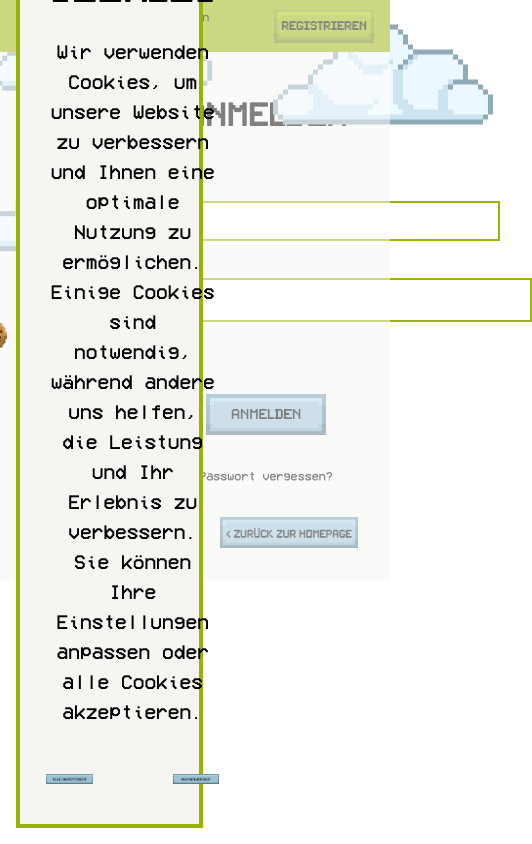
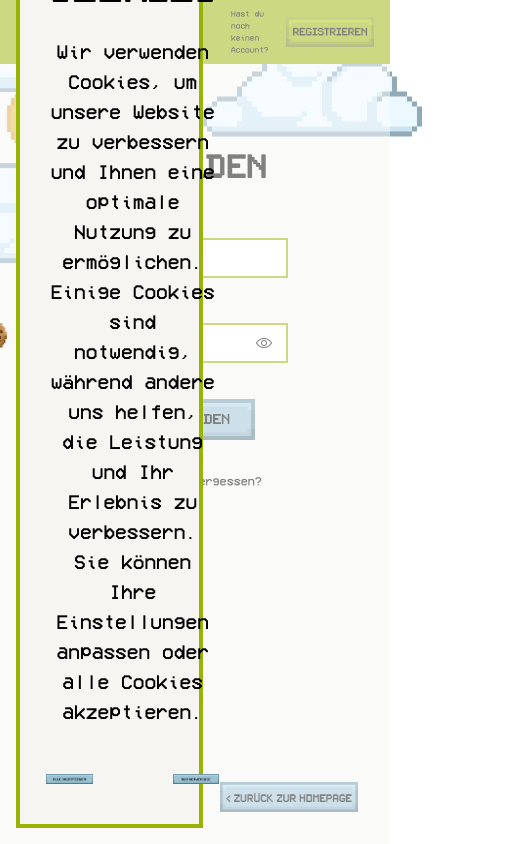
Before and after one commit to linguExplorer/linguExplorer, a Vue app in the folder webpage/: page /anmelden in a window 390 px wide. Shown: the whole page, 532 px wide, since content can reach past the window. Built offline with nearby package versions, Linux system fonts and the light colour scheme.

Commit message:
update anmelden

```diff
--- a/webpage/src/pages/Anmelden.vue
+++ b/webpage/src/pages/Anmelden.vue
@@ -4,19 +4,18 @@
       class="absolute top-0 left-0 flex justify-center items-center h-screen w-full bg-white bg-opacity-50 z-50"
     ></div>
 
-    <div
-      class="font-vcr m-0 text-black w-full bg-[#f6f5f1] flex flex-col justify-center"
-    >
+    <div class="font-vcr m-0 text-black h-screen w-full bg-[#f6f5f1] flex flex-col justify-center">
+
       <header class="bg-[#99b305] text-black sticky top-0 z-10 w-full px-4">
         <section class="w-full py-2 flex justify-between items-center">
           <img
             src="@/assets/xx_Images/xx_Images/wordmark/wordmark_hell_scaled.png"
             alt="Logo"
-            class="w-1/6 max-w-[180px] sm:w-1/3 sm:max-w-[200px]"
+            class="w-3/6 max-w-[180px] sm:max-w-[200px] mr-9"
           />
           <div class="flex justify-center items-center class=gap-1 sm:gap-4">
             <!-- Text -->
-            <p class="text-[12px] sm:text-[18px] font-vcr mr-1 sm:mr-4">Hast du noch keinen Account?</p>
+            <p class="text-[8px] sm:text-[18px] font-vcr mr-1 sm:mr-4">Hast du noch keinen Account?</p>
             <!-- Button -->
             <button class="hover-button max-w-[100px] sm:max-w-[150px]">
               <router-link to="/registrieren" class="nav-link" href="#">
@@ -28,68 +27,66 @@
               </router-link>
             </button>
           </div>
-
-
         </section>
       </header>
 
-      <main class="max-w-6xl mx-auto mt-[40px] sm:mt-[80px] px-4 sm:px-6">
+      <main class="w-full mx-auto mt-[40px] sm:mt-[80px] px-4 sm:px-6 bg-[#f6f5f1]">
         <img
           src="@/assets/xx_Images/xx_Images/cloud.png"
           alt="Wolke"
-          class="min-w-[120px] sm:min-w-[320px] absolute z-2 translate-x-[-42vw] translate-y-[-12vh] xxl:translate-x-[-42vw] xxl:translate-y-[-11vh]"
+          class="w-[160px] sm:min-w-[320px] absolute z-2 translate-x-[-42vw] translate-y-[-10vh] sm:translate-x-[-42vw] sm:translate-y-[-12vh]"
         />
         <img
           src="@/assets/xx_Images/xx_Images/sun.png"
           alt="Sonne"
-          class="min-w-[100px] sm:min-w-[150px] absolute z-1 translate-x-[-38vw] translate-y-[-3vh] xxl:translate-x-[-38vw] xxl:translate-y-[-3vh]"
+          class="w-[80px] sm:min-w-[150px] absolute z-1 translate-x-[-38vw] translate-y-[-3vh] sm:translate-x-[-38vw] sm:translate-y-[-3vh]"
         />
         <img
           src="@/assets/xx_Images/xx_Images/cloud.png"
           alt="Wolke"
-          class="min-w-[120px] sm:min-w-[320px] absolute z-2 translate-x-[-45vw] translate-y-[7vh] xxl:translate-x-[-45vw] xxl:translate-y-[5vh]"
+          class="min-w-[120px] sm:min-w-[320px] absolute z-2 translate-x-[-45vw] translate-y-[7vh] sm:translate-x-[-45vw] sm:translate-y-[5vh]"
         />
         <img
           src="@/assets/xx_Images/xx_Images/cloud.png"
           alt="Wolke"
-          class="min-w-[120px] sm:min-w-[320px] absolute z-1 translate-x-[30vw] translate-y-[-8vh] xxl:translate-x-[30vw] xxl:translate-y-[-8vh]"
+          class="min-w-[120px] sm:min-w-[320px] absolute z-1 translate-x-[30vw] translate-y-[-8vh] sm:translate-x-[30vw] sm:translate-y-[-8vh]"
         />
 
         <!--<div class="anmelde-container">-->
-        <section
-          class="hover-button flex flex-col justify-center items-center gap-4 sm:gap-[20px] px-4 sm:px-0"
-        >
-          <h1 class="font-pixelsplitter text-[30px] sm:text-[60px] mb-6">Anmelden</h1>
+        <section class="hover-button bg-[#f6f5f1]flex flex-col justify-center items-center gap-4 sm:gap-[0px] px-1 sm:px-0">
+
+          <h1 class="font-pixelsplitter text-[30px] sm:text-[60px] mb-5 mt-10 sm:mb-10 sm:mt-5">Anmelden</h1>
 
           <form
             @submit.prevent="submit"
             class="w-full flex flex-col justify-center items-center gap-4"
           >
+
             <div class="w-full">
               <label for="email"
-                class="text-[14px] sm:text-[16px]">E-Mail</label>
+                class="font-vcr block text-left mb-2 text-[14px] sm:text-[18px]">E-Mail</label>
                 <input
                   type="email"
                   id="email"
                   v-model="data.email"
                   required
-                  class="font-vcr bg-white border-[#9cb405] border-[2px] text-sm w-full p-2"
+                  class="font-vcr bg-white border-[#9cb405] border-[2px] p-2 text-sm w-full"
                 />
                 <p v-if="emailError" class="text-red-500 mt-2">
                   {{ emailError }}
                 </p>
             </div>
 
-            <div class="input-group flex flex-col mb-4">
-              <label for="password" class="text-[14px] sm:text-[16px]">Passwort</label>
-
+            <div class="input-group flex flex-col mb-0 sm:mb-4 w-full">
+              <label for="password"
+              class="font-vcr block text-left mb-2 text-[14px] sm:text-[18px]">Passwort</label>
               <div class="input-group flex items-center mb-4">
                 <input
                   :type="inputType"
                   id="password"
                   v-model="data.password"
                   required
-                  class="font-vcr bg-white border-[#9cb405] border-[2px] min-w-[500px] p-2"
+                  class="font-vcr bg-white border-[#9cb405] border-[2px] p-2 text-sm w-full"
                 />
 
                 <button
@@ -100,7 +97,7 @@
                   <img
                     src="@/assets/xx_Images/xx_Images/Buttons/show.png"
                     alt=""
-                    class="w-4"
+                    class="w-4 mb-2 mt-2"
                   />
                 </button>
 
@@ -114,7 +111,7 @@
             <!-- Fehlermeldung -->
             <p v-if="showError" class="mt-2 ">Ungültige E-Mail oder Passwort</p>
 
-            <button type="submit" class="w-full max-w-[120px] sm:max-w-[150px] mt-6">
+            <button type="submit" class="w-full max-w-[120px] sm:max-w-[150px] mt-1">
               <img
                 src="@/assets/xx_Images/xx_Images/Buttons/button anmelden blue.png"
                 alt="Anmelden"
@@ -130,7 +127,7 @@
 
       <!-- Footer -->
       <footer class="mt-auto">
-        <section class="mx-auto p-4 flex justify-end items-center">
+        <section class="p-4 flex justify-end items-center">
           <button class="hover-button max-w-[170px] sm:max-w-[200px] p-4">
             <router-link to="/" class="nav-link" href="#">
               <img
--- a/webpage/src/pages/ForgotPassword.vue
+++ b/webpage/src/pages/ForgotPassword.vue
@@ -13,10 +13,10 @@
       </header>
 
       <!-- Main Content -->
-      <div class="flex flex-col justify-center items-center px-4 sm:px-6 text-center mt-24">
+      <div class="flex flex-col justify-center items-center px-10 sm:px-6 text-center mt-24">
         <!-- Überschrift -->
         <section class="w-full max-w-[500px] flex flex-col justify-center items-center gap-6">
-            <h1 class="font-pixelsplitter text-[28px] mb-4 sm:text-[40px] whitespace-nowrap">
+            <h1 class="font-pixelsplitter text-[25px] mb-4 sm:text-[40px] whitespace-nowrap">
                 Passwort vergessen?
             </h1>
           <p class="text-[14px] font-vcr sm:text-[18px]">
@@ -26,7 +26,7 @@
           <!-- Eingabeformular -->
           <form @submit.prevent="submit" class="w-full flex flex-col justify-center items-center gap-4">
             <div class="w-full">
-              <label for="email" class="font-vcr block text-left mb-2">E-Mail:</label>
+              <label for="email" class="font-vcr block text-left mb-2 text-[14px] sm:text-[18px]">E-Mail:</label>
               <input
                 type="email"
                 id="email"
--- a/webpage/src/pages/NewPassword.vue
+++ b/webpage/src/pages/NewPassword.vue
@@ -14,7 +14,7 @@
       <div class="flex flex-col justify-center items-center px-4 sm:px-6 text-center mt-24">
             <!-- Überschrift -->
             <section class="w-full max-w-[500px] flex flex-col justify-center items-center gap-6">
-                <h1 class="font-pixelsplitter text-[28px] mb-4 sm:text-[40px] whitespace-nowrap">
+                <h1 class="font-pixelsplitter text-[25px] mb-4 sm:text-[40px] sm:whitespace-nowrap">
                     Neues Passwort erstellen
                 </h1>
 
@@ -22,17 +22,17 @@
                 <!-- Eingabeformular -->
                 <form @submit.prevent="submit" class="w-full flex flex-col justify-center items-center gap-4">
 
-                    <div class="w-full">
+                    <div class="w-full px-8 sm:px-4">
                         <label for="password"
-                        id="passwordLabel" class="font-vcr block text-left mb-2">Passwort (mind. 8 Zeichen)
+                        id="passwordLabel" class="font-vcr block text-left mb-2 text-[14px] sm:text-[18px]">Passwort (mind. 8 Zeichen)
                         </label>
                         <input type="password" id="password" v-model="data.password" required minlength="8"
                         class="font-vcr bg-white border-[#9cb405] border-[2px] p-2 text-sm w-full"/>
                     </div>
 
-                    <div class="w-full">
+                    <div class="w-full px-8 sm:px-4">
                         <label for="confirmPassword"
-                        id="confirmPasswordLabel" class="font-vcr block text-left mb-2">Passwort wiederholen
+                        id="confirmPasswordLabel" class="font-vcr block text-left mb-2 text-[14px] sm:text-[18px]">Passwort wiederholen
                         </label>
                         <input type="password" id="confirmPassword" v-model="confirmPassword" required minlength="8"
                         class="font-vcr bg-white border-[#9cb405] border-[2px] p-2 text-sm w-full"/>
--- a/webpage/src/pages/Registrieren.vue
+++ b/webpage/src/pages/Registrieren.vue
@@ -6,7 +6,7 @@
     <div
       class="font-vcr m-0 p-3 text-black w-full bg-[#f6f5f1] min-h-screen flex flex-col justify-center"
     >
-      <header class="top-0">
+      <header class="bg-[#99b305] top-0">
         <section class="mx-auto p-4 flex justify-end items-center gap-8">
           <p class="font-size:18px font-vcr">Hast du schon einen Account?</p>
 
```
